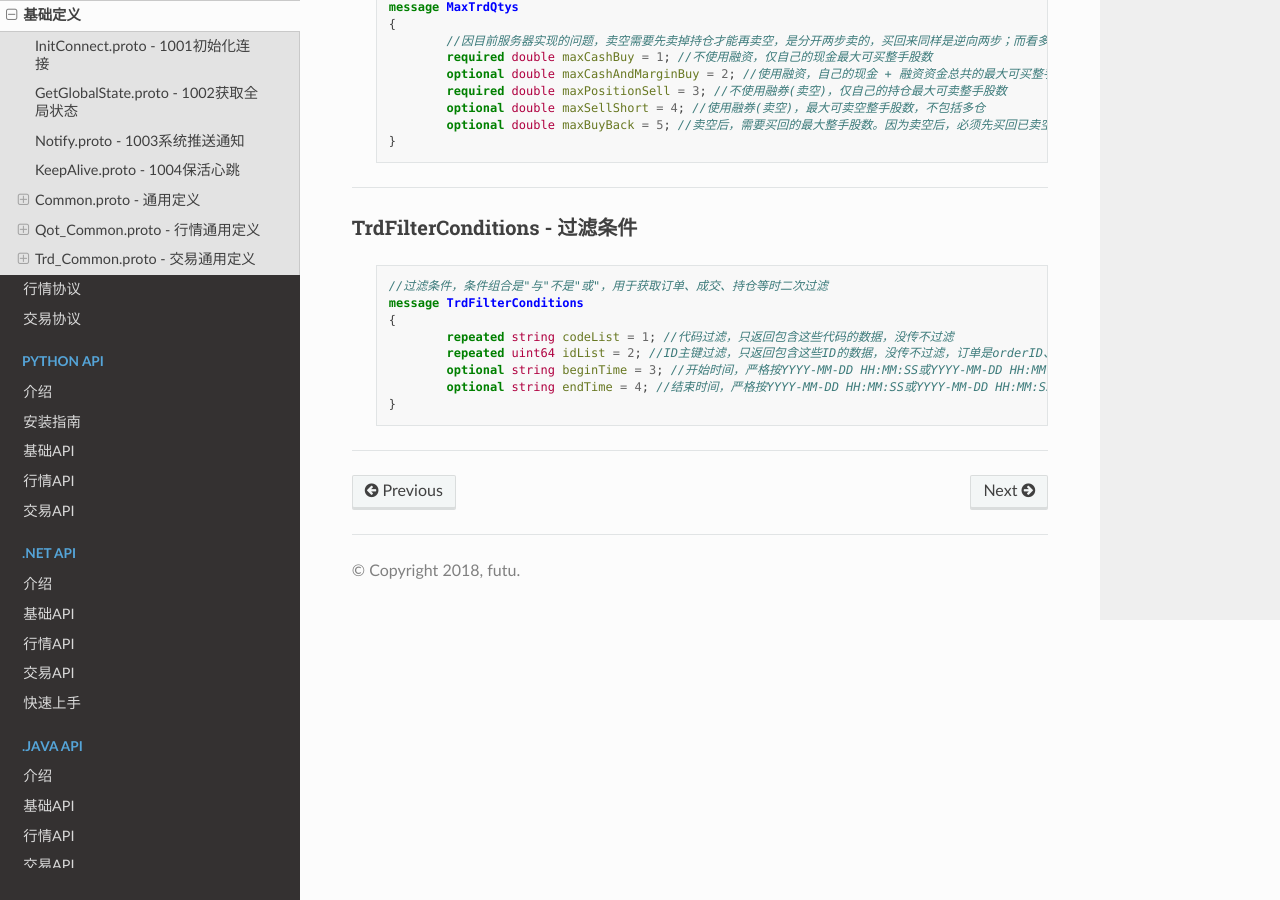
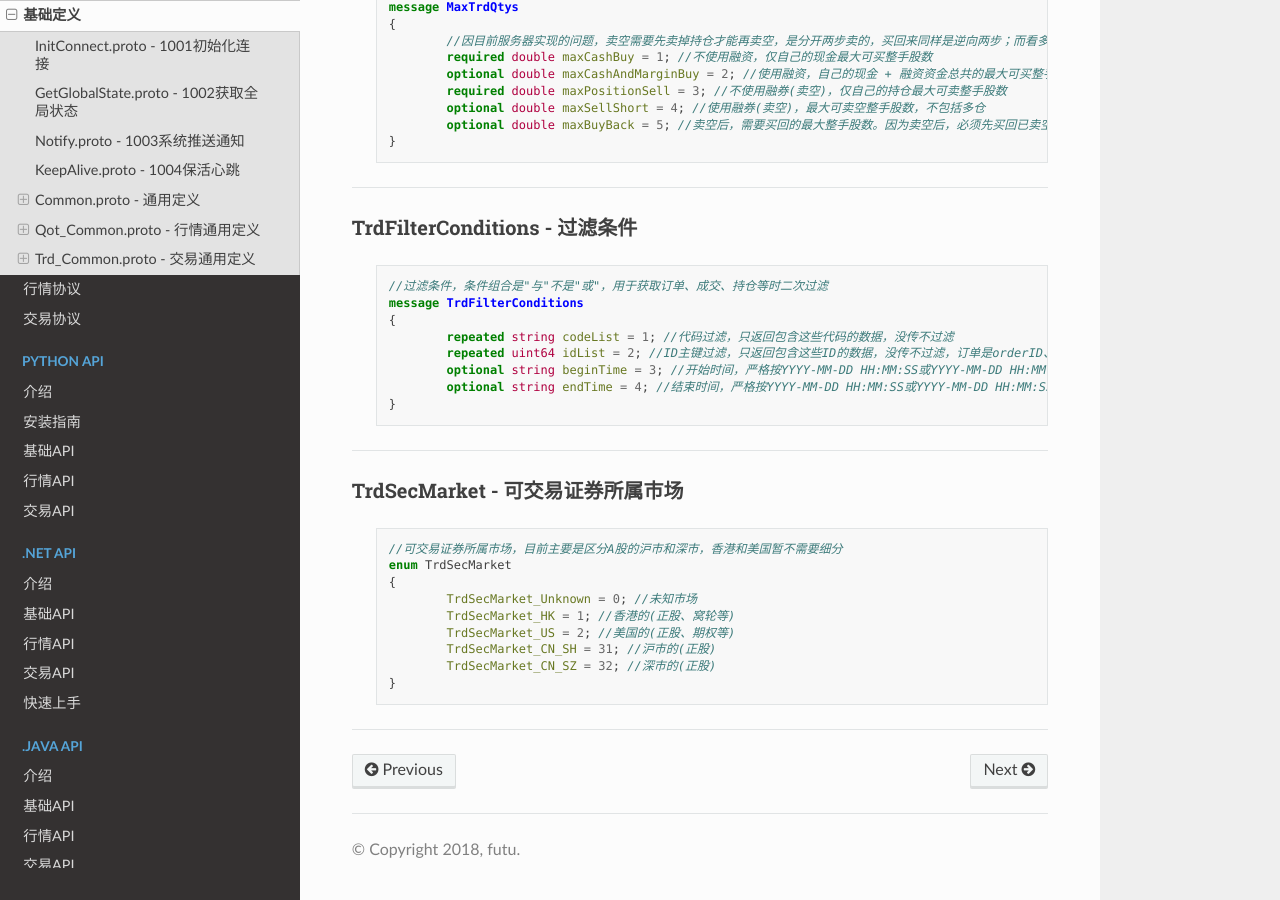
Before and after one commit to FutunnOpen/futu-api-doc, a Sphinx documentation site: the page built from doc_maker/source/protocol/base_define.rst, in a window 1280 px wide and 900 px high, scrolled down 26914 px. Built offline with Sphinx 7.4.7 and the Read the Docs theme 2.0.0, drawn with Linux system fonts in a browser that asks for light colours.

Commit message:
补充文档说明

```diff
--- a/doc_maker/source/api/Trade_API.rst
+++ b/doc_maker/source/api/Trade_API.rst
@@ -433,7 +433,7 @@ deal_list_query - 获取成交列表
  获取成交列表。获取账户的交易成交列表。
 
  :param code: str，代码过滤，只返回包含这个代码的数据，没传不过滤，返回所有
- :param trd_env: str，交易环境 TrdEnv_ ，TrdEnv.REAL(真实环境)或TrdEnv.SIMULATE(仿真环境)
+ :param trd_env: str，交易环境 TrdEnv_ ，仅支持TrdEnv.REAL(真实环境)，仿真环境暂不支持成交数据
  :param acc_id: int，交易业务账户ID，acc_id为ID号时以acc_id为准，传0使用acc_index所对应的账户
  :param acc_index: int，交易业务子账户ID列表所对应的下标，默认0，表示第1个业务ID
  :param refresh_cache: bool, True表示立即向server重新请求数据，而不是使用OpenD的缓存，此时会受到频率限制 FreqLimit_。默认False。特殊情况导致缓存没有及时更新才需要刷新。
@@ -513,7 +513,7 @@ history_deal_list_query - 获取历史成交列表
  :param code: str，代码过滤，只返回包含这个代码的数据，没传不过滤，返回所有
  :param start: str，开始时间，严格按YYYY-MM-DD HH:MM:SS或YYYY-MM-DD HH:MM:SS.MS格式传
  :param end: str，结束时间，严格按YYYY-MM-DD HH:MM:SS或YYYY-MM-DD HH:MM:SS.MS格式传
- :param trd_env: str，交易环境 TrdEnv_ ，TrdEnv.REAL(真实环境)或TrdEnv.SIMULATE(仿真环境)
+ :param trd_env: str，交易环境 TrdEnv_ ，仅支持TrdEnv.REAL(真实环境)，仿真环境暂不支持成交数据
  :param acc_id: int，交易业务账户ID，acc_id为ID号时以acc_id为准，传0使用acc_index所对应的账户
  :param acc_index: int，交易业务子账户ID列表所对应的下标，默认0，表示第1个业务ID
  :return(ret_code, ret_data): ret_code为RET_OK时，ret_data为DataFrame数据，否则为错误原因字符串，DataFrame数据跟上面的 deal_list_query_ (获取成交列表)相同
--- a/doc_maker/source/protocol/base_define.rst
+++ b/doc_maker/source/protocol/base_define.rst
@@ -1634,3 +1634,20 @@ TrdFilterConditions - 过滤条件
 	}
 
 -----------------------------------------------
+
+TrdSecMarket - 可交易证券所属市场
+~~~~~~~~~~~~~~~~~~~~~~~~~~~~~~~~~~~~~
+
+ .. code-block:: protobuf
+
+	//可交易证券所属市场，目前主要是区分A股的沪市和深市，香港和美国暂不需要细分
+	enum TrdSecMarket
+	{
+		TrdSecMarket_Unknown = 0; //未知市场
+		TrdSecMarket_HK = 1; //香港的(正股、窝轮等)
+		TrdSecMarket_US = 2; //美国的(正股、期权等)
+		TrdSecMarket_CN_SH = 31; //沪市的(正股)
+		TrdSecMarket_CN_SZ = 32; //深市的(正股)
+	}
+
+-----------------------------------------------
--- a/doc_maker/source/protocol/trade_protocol.rst
+++ b/doc_maker/source/protocol/trade_protocol.rst
@@ -401,6 +401,7 @@
 	* 交易公共参数头结构参考 `TrdHeader <base_define.html#trdheader>`_
 	* 交易方向枚举参考 `TrdSide <base_define.html#trdside>`_
 	* 订单类型枚举参考 `OrderType <base_define.html#ordertype>`_
+	* 股票行情市场参考 `TrdSecMarket <base_define.html#trdsecmarket>`_
 	* 限频接口：30秒内最多30次
 
 	* 如果下单返回的retMsg没用描述清楚错误，可再查看errCode了解详情，errCode一些取值和对应的错误描述如下:
```
